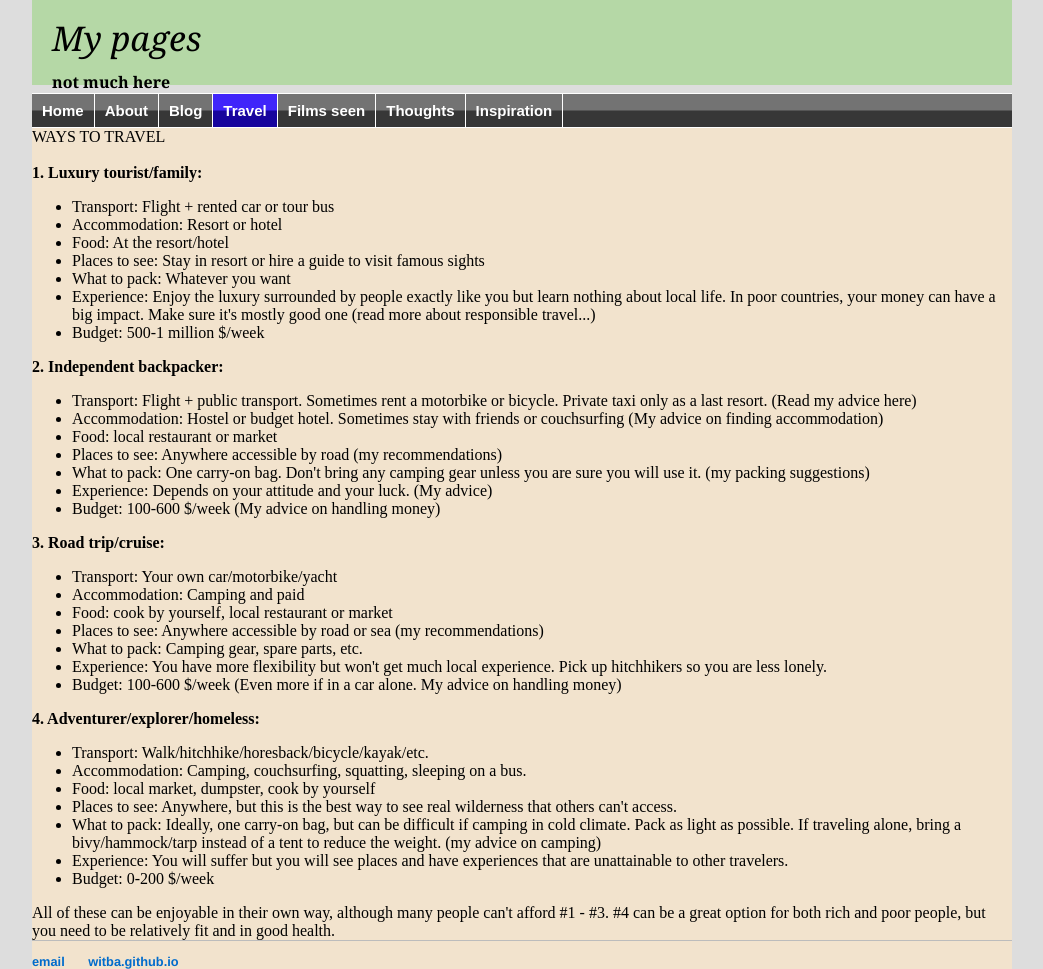
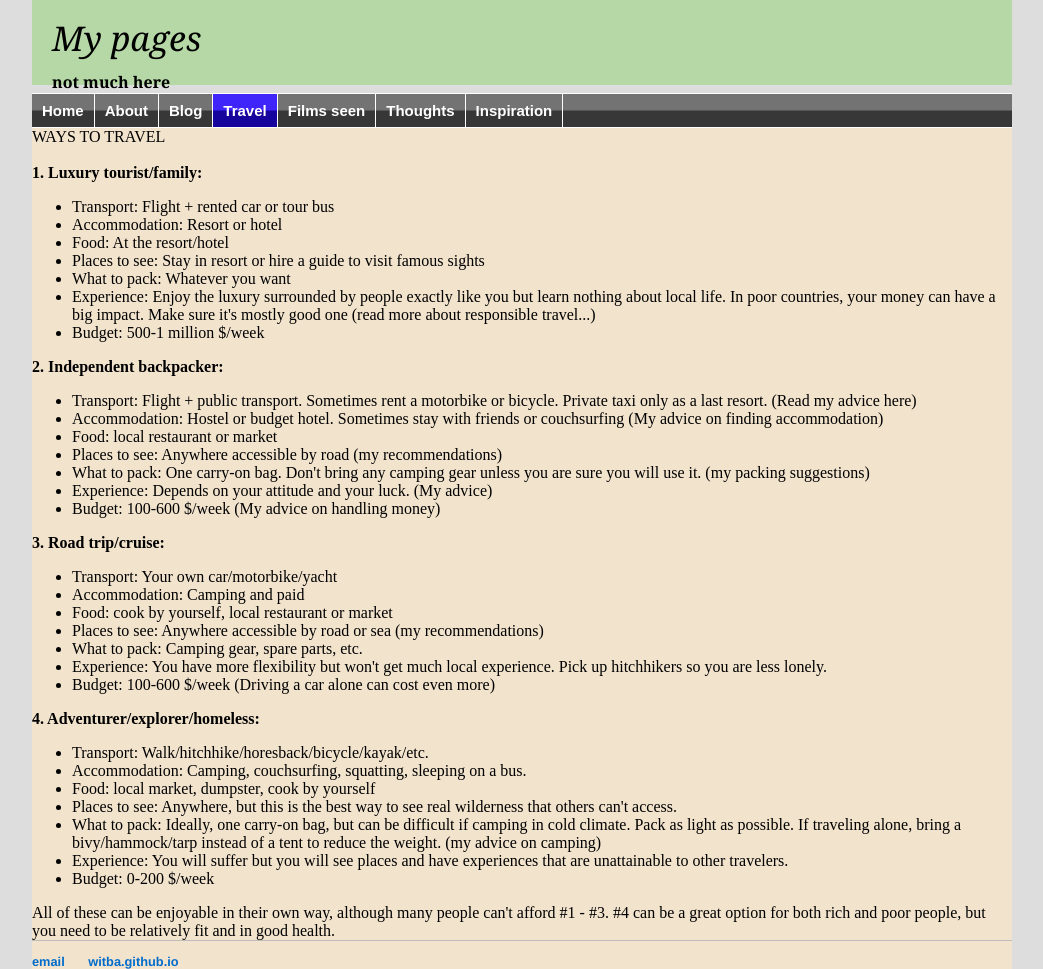
Before and after one commit to witba/witba.github.io, a Jekyll site: the page built from travel/waystotravel.html, in a window 1280 px wide. Shown: the whole page, without its empty margins (118-1161 px from the left). Built offline with Jekyll 4.4.1, drawn with Linux system fonts in a browser that asks for light colours.

Commit message:
Update waystotravel.html

```diff
--- a/travel/waystotravel.html
+++ b/travel/waystotravel.html
@@ -35,7 +35,7 @@ WAYS TO TRAVEL <br>
 <li>Places to see: Anywhere accessible by road or sea (my recommendations)
 <li>What to pack: Camping gear, spare parts, etc.
 <li>Experience: You have more flexibility but won't get much local experience. Pick up hitchhikers so you are less lonely.
-<li>Budget: 100-600 $/week (Even more if in a car alone. My advice on handling money)
+<li>Budget: 100-600 $/week (Driving a car alone can cost even more)
 </ul>
 <b>4. Adventurer/explorer/homeless:</b>
 <ul>
```
